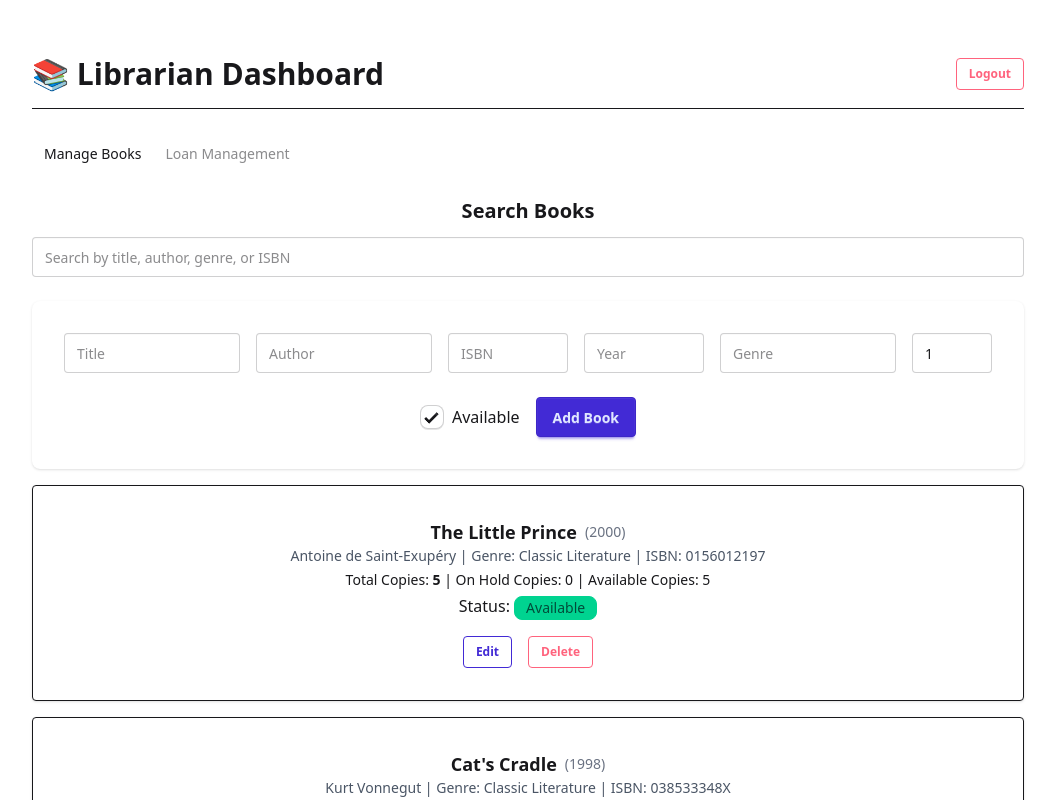
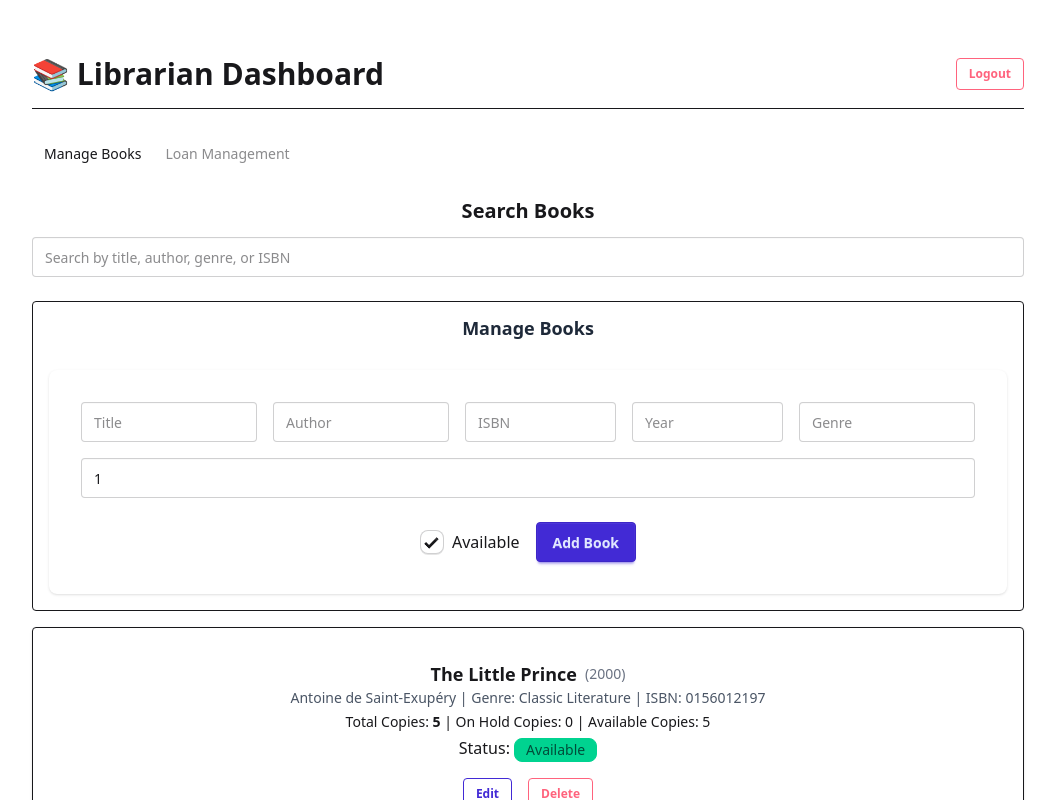
Before and after one commit to adriana-sufian/library-app-v2, a React (Vite) app: page /librarian in a window 1280 px wide. Shown: the top 800 px of the page, without its empty margins (112-1167 px from the left). Built offline with nearby package versions, Linux system fonts and the light colour scheme; sample sign-in values are in the browser's storage.

Commit message:
<feat><ui> collapsible card for forms

```diff
--- /dev/null
+++ b/src/components/CollapsibleCard.jsx
@@ -0,0 +1,31 @@
+import { useState, useEffect } from "react";
+
+export default function CollapsibleCard({ title, children }) {
+  const [open, setOpen] = useState(true);
+
+  useEffect(() => {
+    const isSmallScreen = window.innerWidth < 768;
+    setOpen(!isSmallScreen);
+  }, []);
+
+  return (
+    <div className="border rounded w-full">
+      <button
+        type="button"
+        onClick={() => setOpen(!open)}
+        className="w-full text-center font-semibold text-lg py-3
+                    hover:bg-gray-200
+                   dark:bg-gray-700 dark:hover:bg-gray-600
+                   text-gray-800 dark:text-gray-100
+                   transition-colors"
+      >
+        {title}
+      </button>
+      {open && (
+        <div className="p-4 space-y-4">
+          {children}
+        </div>
+      )}
+    </div>
+  );
+}
--- a/src/directories/LibrarianDashboard.jsx
+++ b/src/directories/LibrarianDashboard.jsx
@@ -5,6 +5,7 @@ import BookForm from "../components/BookForm";
 import BookList from "../components/BookList";
 import LoanForm from "../components/LoanForm";
 import LoanList from "../components/LoanList";
+import CollapsibleCard from "../components/CollapsibleCard";
 import { v4 as uuidv4 } from "uuid";
 
 export default function LibrarianDashboard() {
@@ -206,15 +207,18 @@ export default function LibrarianDashboard() {
       {/* Tab Content */}
       {activeTab === "books" && (
         <section className="space-y-4">
+          <CollapsibleCard title="Manage Books">
             <div ref={formWrapperRef}>
               <BookForm onSubmit={handleSave} book={editingBook} onCancel={handleCancelEdit} />
             </div>
+          </CollapsibleCard>
           <BookList books={sortedBooks} onEdit={handleEdit} onDelete={handleDelete} />
         </section>
       )}
 
       {activeTab === "loans" && (
         <section className="space-y-4">
+          <CollapsibleCard title="Manage Loans">
             <div ref={loanFormRef}>
               <LoanForm
               onSubmit={handleSaveLoan}
@@ -223,7 +227,7 @@ export default function LibrarianDashboard() {
               onCancel={handleCancelLoanEdit}
             />
             </div>
-
+          </CollapsibleCard>
           <LoanList
             loans={sortedLoans}
             books={books}
```
Lines whose indentation alone changed are shown as unchanged.
